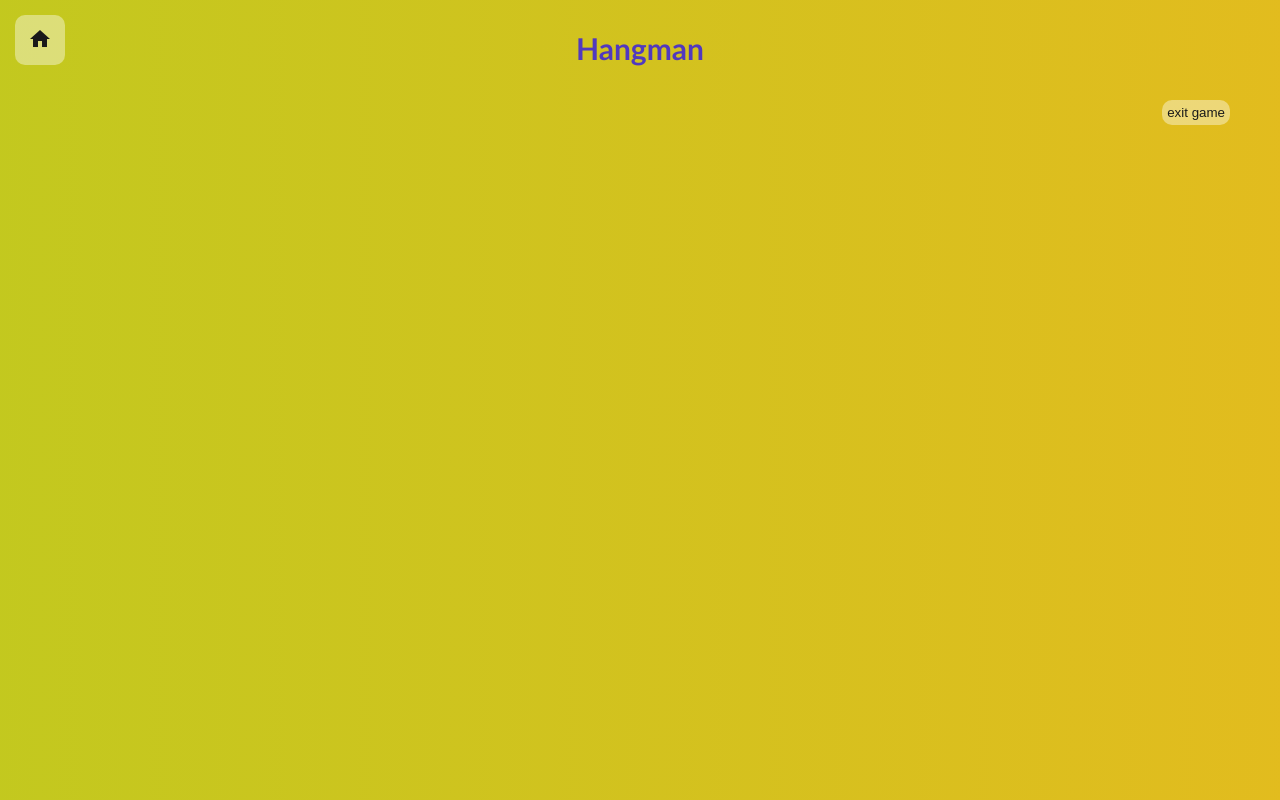
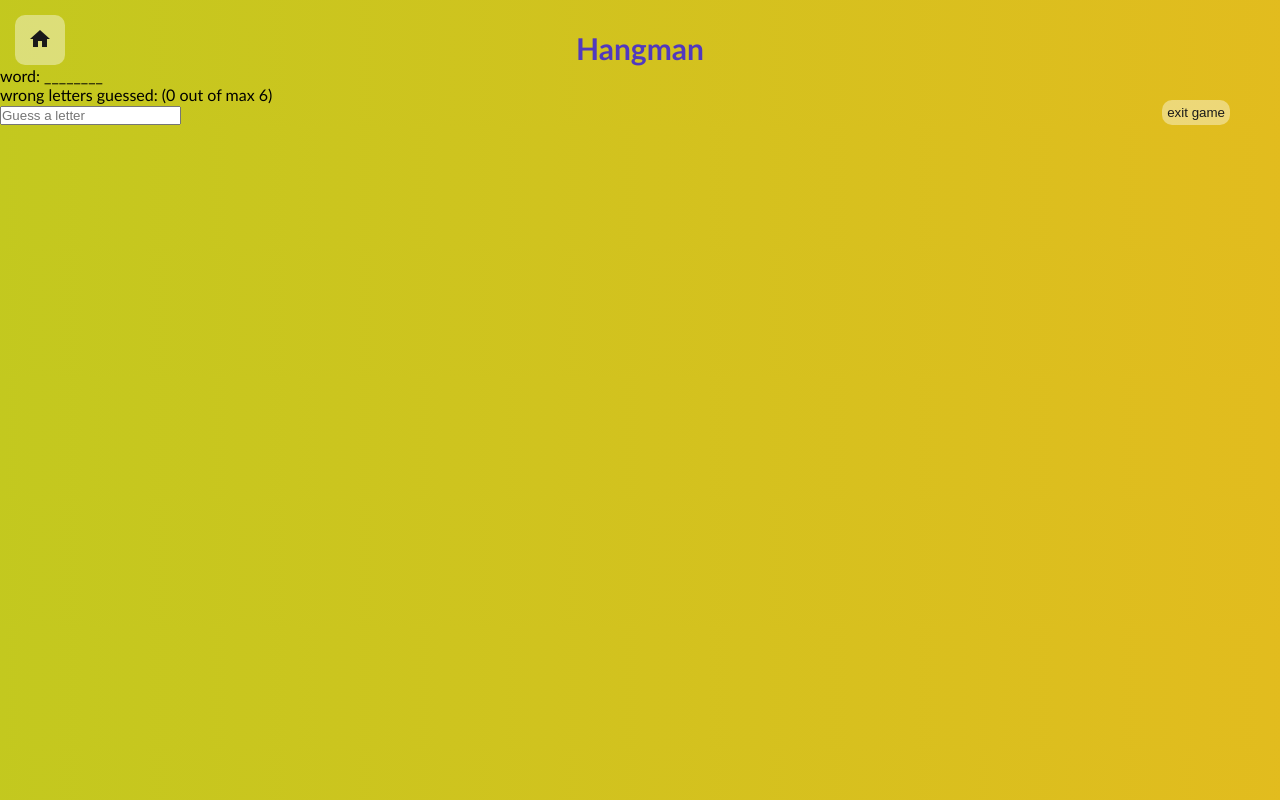
Before and after one commit to stevenstonie/talenting_software_internship_2024, an Angular app in the folder angular/4appApplication/: page /hangman in a window 1280 px wide. Both pictures are taken after a click on the button "start new game". Built offline with nearby package versions, Linux system fonts and the light colour scheme.

Commit message:
(hangman) added the minimum template and code logic to be able to play the game

```diff
--- a/angular/4appApplication/src/app/components/hangman/hangman.component.html
+++ b/angular/4appApplication/src/app/components/hangman/hangman.component.html
@@ -2,6 +2,14 @@
 
 <h2 id="title">Hangman</h2>
 
-<button *ngIf="!gameStarted" id="start-game-button" class="primary-button" (click)="startGame()">start new game</button>
+<button *ngIf="!selectedWord" id="start-game-button" class="primary-button" (click)="startGame()">start new
+	game</button>
 
-<button *ngIf="gameStarted" id="exit-game-button" class="primary-button" (click)="exitGame()">exit game</button>
+<div *ngIf="selectedWord">
+	<p>word: {{wordToDisplayOnScreen()}}</p>
+	<p>wrong letters guessed: {{wrongGuesses.join(", ")}} ({{wrongGuesses.length}} out of max 6)</p>
+	<input #letterInput (keyup.enter)="guessLetter(letterInput.value); letterInput.value=''"
+		placeholder="Guess a letter" maxlength="1">
+
+	<button id="exit-game-button" class="primary-button" (click)="exitGame()">exit game</button>
+</div>
--- a/angular/4appApplication/src/app/components/hangman/hangman.component.ts
+++ b/angular/4appApplication/src/app/components/hangman/hangman.component.ts
@@ -6,15 +6,56 @@ import { Component } from '@angular/core';
   styleUrls: ['./hangman.component.scss']
 })
 export class HangmanComponent {
-  gameStarted: boolean = false;
-
+  words: string[] = ['apple', 'banana', 'cherry', 'date', 'elderberry', 'fig', 'grape', 'honeydew', 'kiwi', 'lemon', 'mango', 'nectarine', 'orange', 'peach', 'quince', 'raspberry', 'strawberry', 'tangerine', 'watermelon', 'zucchini', 'acorn', 'birch', 'cedar', 'dogwood', 'elm', 'fir', 'hawthorn', 'ivy', 'juniper', 'maple', 'oak', 'pine', 'quaking', 'redwood', 'spruce', 'tulip', 'willow', 'yucca', 'zinnia', 'anemone', 'begonia', 'camellia', 'dahlia', 'echinacea', 'foxglove', 'gardenia', 'hibiscus', 'iris', 'jasmine'];
+  selectedWord: string | null = null;
+  rightGuesses: string[] = [];
+  wrongGuesses: string[] = [];
+  maxIncorrectGuesses: number = 6;
 
 
   startGame() {
-    this.gameStarted = true;
+    this.selectedWord = this.words[Math.floor(Math.random() * this.words.length)];
+
+    this.rightGuesses = [];
+    this.wrongGuesses = [];
+  }
+
+  guessLetter(letter: string) {
+    console.log(this.wrongGuesses.join(", "));
+    letter = letter.toLowerCase();
+
+    if (this.selectedWord?.indexOf(letter) === -1) {
+      this.wrongGuesses.push(letter);
+      if (this.wrongGuesses.length >= this.maxIncorrectGuesses) {
+        alert('GAME OVER! YOUUUU LOSEEEE!... the word was ' + this.selectedWord);
+        this.exitGame();
+      }
+    } else {
+      if (!this.rightGuesses.includes(letter)) {
+        this.rightGuesses.push(letter);
+      }
+      if (this.rightGuesses.length === this.selectedWord?.length) {
+        alert('Winner winner!!!!! bazinga... the word was ' + this.selectedWord);
+        this.exitGame();
+      }
+    }
+  }
+
+  wordToDisplayOnScreen() : string {
+    let wordToDisplay = '';
+
+    for (let i = 0; i < this.selectedWord?.length!; i++) {
+      if (this.rightGuesses.includes(this.selectedWord![i])) {
+        wordToDisplay += this.selectedWord![i];
+      } else {
+        wordToDisplay += '_';
+      }
+    }
+
+    return wordToDisplay;
   }
 
   exitGame() {
-    this.gameStarted = false;
+    this.selectedWord = null;
   }
 }
--- a/angular/4appApplication/src/app/components/registration-form/registration-form.component.html
+++ b/angular/4appApplication/src/app/components/registration-form/registration-form.component.html
@@ -55,7 +55,8 @@
 
 	<div class="form-group">
 		<label for="passwordConfirmed">re-enter password: </label>
-		<input id="password-confirmed" class="user-input" type="password" formControlName="passwordConfirmed" placeholder="re-enter the password above">
+		<input id="password-confirmed" class="user-input" type="password" formControlName="passwordConfirmed"
+			placeholder="re-enter the password above">
 		<div *ngIf="passwordConfirmed?.dirty || passwordConfirmed?.touched">
 			<p *ngIf="passwordConfirmed?.errors?.['required']; else otherError" class="error-message">
 				password confirmation is required.</p>
```
